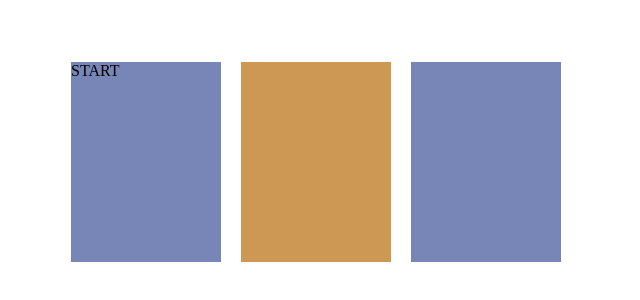
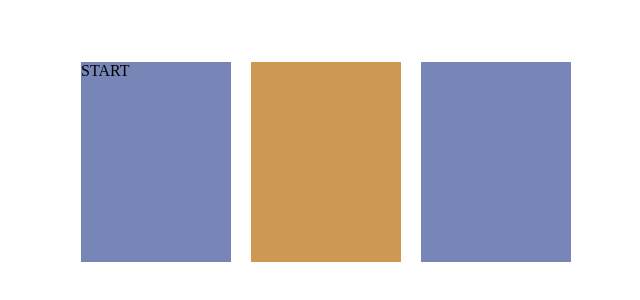
Before and after one commit to vladmelnyk-CHDTU/WebTechnologies, a plain HTML site: page laba3/task4/index.html in a window 1280 px wide. Shown: the part 238-538 px from the top of the page, without its empty margins (314-954 px from the left). Drawn offline with Linux system fonts and the light colour scheme.

Commit message:
add a small correction

```diff
--- a/laba3/task4/main.js
+++ b/laba3/task4/main.js
@@ -11,8 +11,7 @@ let gap = 20
 let itemsCount = sliderItems.length
 let itemWidth = sliderItems[0].clientWidth
 let sliderWidth = itemWidth * itemsInView
-
-sliderElement.style.width = `${sliderWidth + gap * itemsInView}px`
+sliderElement.style.width = `${sliderWidth + gap * (itemsInView - 1)}px`
 
 leftArrow.addEventListener('click', () => {
   if (index > 0) {
--- a/laba3/task4/style.css
+++ b/laba3/task4/style.css
@@ -30,6 +30,7 @@ body {
 .slider__content {
   display: flex;
   gap: 20px;
+  transition: 0.3s;
 }
 
 .arrow-left {
```
